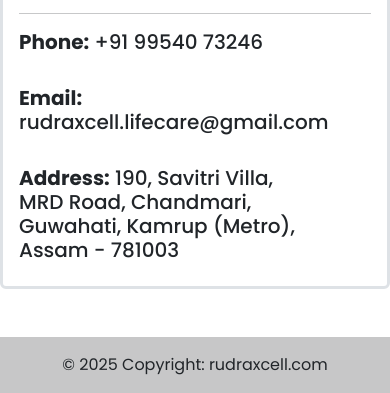
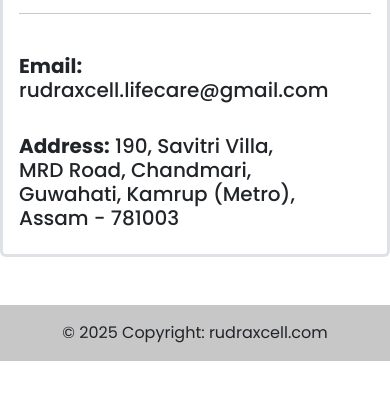
Before and after one commit to lakshit-loy-dutta/rudraxcell-website, a plain HTML site: page about.html in a window 390 px wide. Shown: the part 1070-1463 px from the top of the page. After the commit the page ends 1431 px from the top, so only its background shows below. Drawn offline with nearby package versions, Linux system fonts and the light colour scheme.

Commit message:
Removed phone number

```diff
--- a/about.html
+++ b/about.html
@@ -108,9 +108,6 @@
 						<div class="col-12">
 							<h2 class="display-4">Contact Us</h2>
 							<hr />
-							<p class="h5">
-								<strong>Phone:</strong> +91 99540 73246
-							</p>
 							<br />
 							<p class="h5">
 								<strong>Email:</strong>
```
